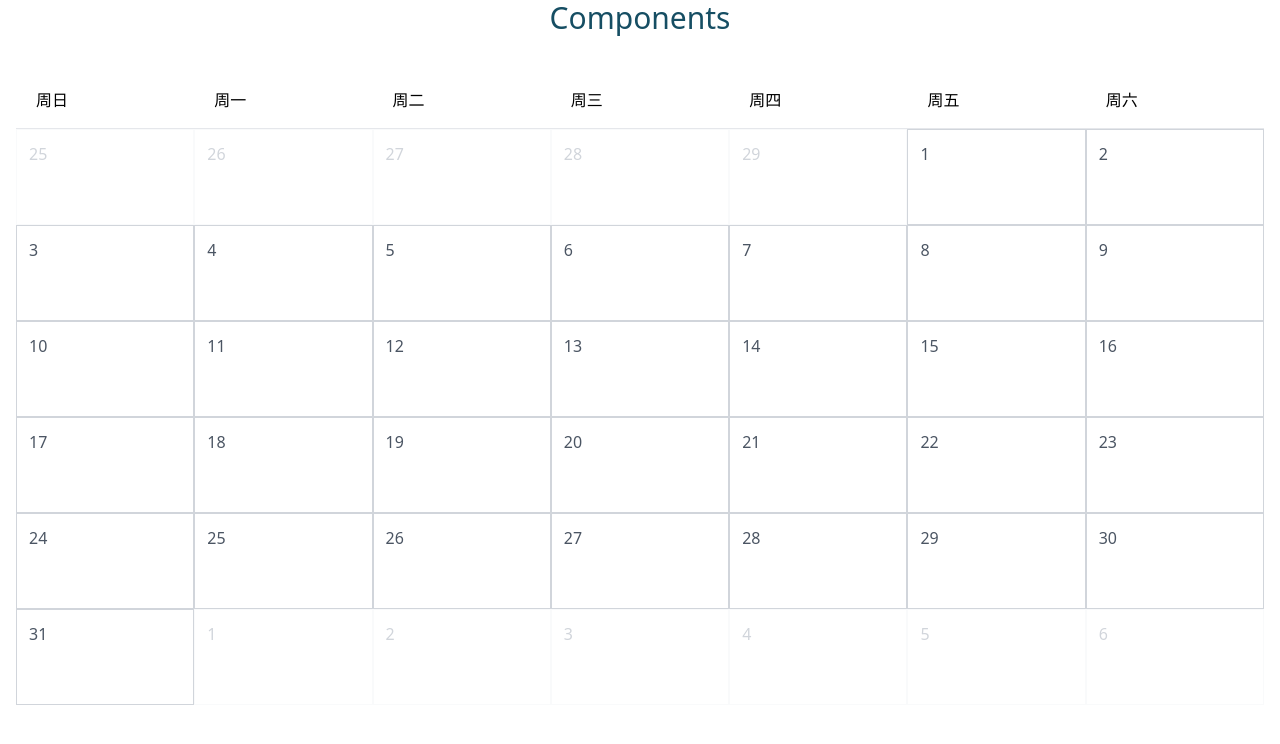
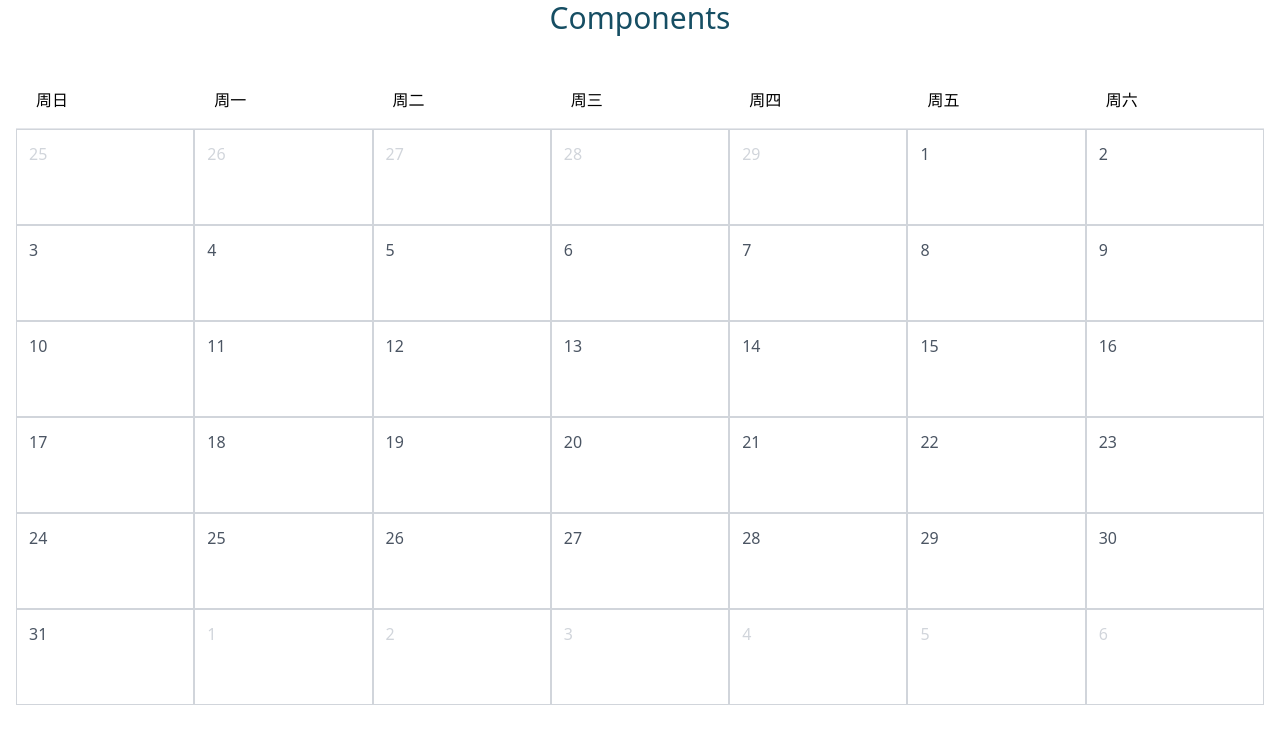
Before and after one commit to AITuring/react-components, a React (Vite) app: page / in a window 1280 px wide. Shown: the top 744 px of the page. Built offline with nearby package versions, Linux system fonts and the light colour scheme.

Commit message:
feat: 本月布局初步完成

```diff
--- a/src/components/Calendar/MonthCalendar.tsx
+++ b/src/components/Calendar/MonthCalendar.tsx
@@ -21,6 +21,8 @@ function getAllDays(date: Dayjs): Array<DayInfo> {
         date: startDate.subtract(day - i, 'day'),
         currentMonth: false
     }
+  }
+
   // 计算当前日期 +1、+2、+3 的日期
   for(let i = day ; i < daysInfo.length; i++) {
     const calcDate = startDate.add(i - day, 'day');
@@ -30,7 +32,7 @@ function getAllDays(date: Dayjs): Array<DayInfo> {
         currentMonth: calcDate.month() === date.month()
     }
   }
-  }
+
   console.log(daysInfo)
   return daysInfo;
 }
@@ -42,7 +44,7 @@ function renderDays(dayInfo: DayInfo[]) {
     for (let j =0; j < 7; j++) {
       const day = dayInfo[i * 7 + j];
       row[j] = <div
-      className={day.currentMonth ? "flex-1 border border-gray-300 p-3 text-gray-600" : "flex-1 border border-gray-50 p-3 text-gray-300"}
+      className={day.currentMonth ? "w-1/7 border border-gray-300 p-3 text-gray-600" : "w-1/7 border border-gray-300 p-3 text-gray-300"}
       >
         {day.date.date()}
       </div>
```
Lines whose indentation alone changed are shown as unchanged.
